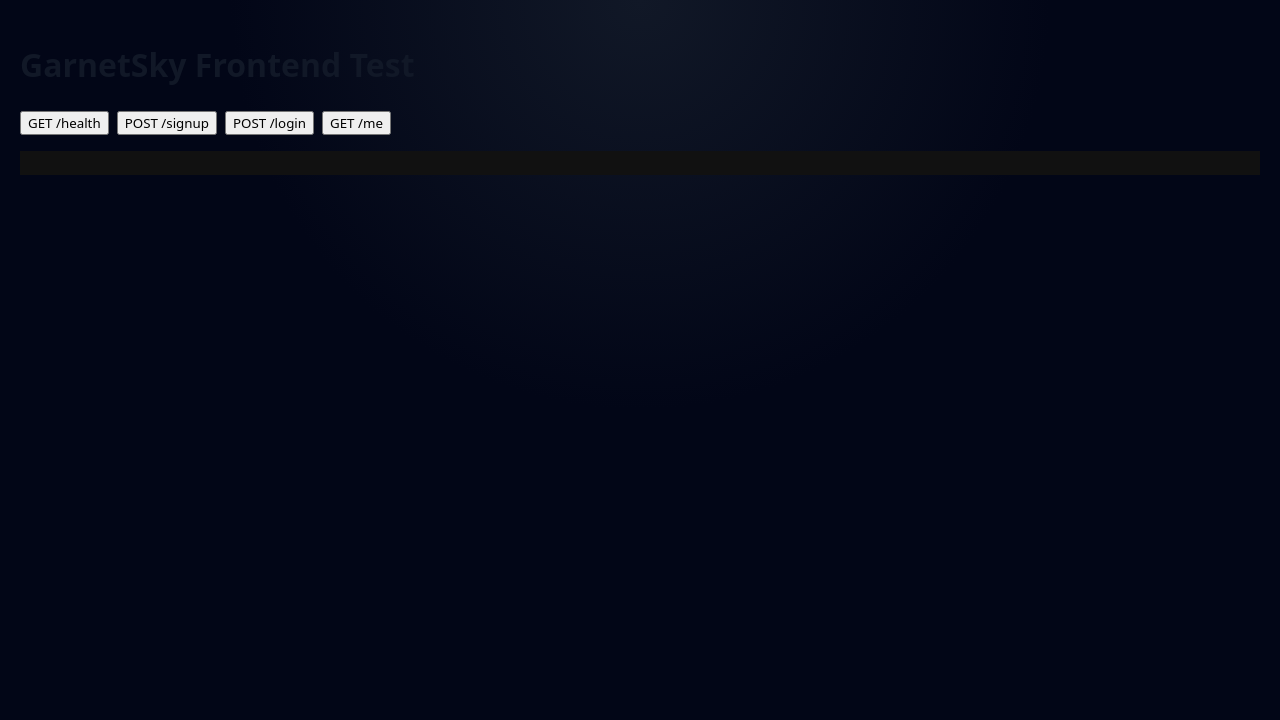
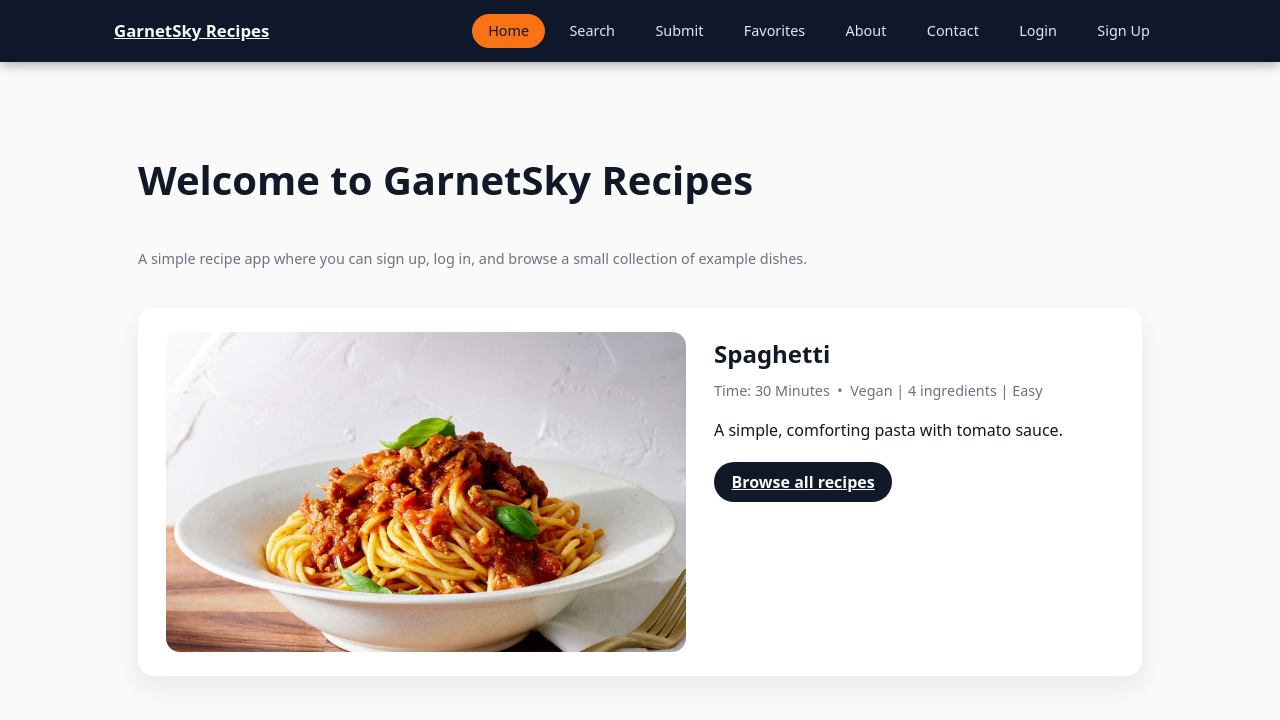
Before and after one commit to carterAnt03/GarnetSky-deploy, a React (Vite) app in the folder app/: page / in a window 1280 px wide. Shown: the top 720 px of the page. Built offline with nearby package versions, Linux system fonts and the light colour scheme; no server answers.

Commit message:
Switched App.jsx to real site routes while separating test site

```diff
--- a/app/src/App.jsx
+++ b/app/src/App.jsx
@@ -1,92 +1,57 @@
-import { useState } from "react";
-import { api } from "./api";
+import { BrowserRouter, Routes, Route } from "react-router-dom";
+import "./App.css";
 
-export default function App() {
-  const [out, setOut] = useState("");
-  const [lastSignup, setLastSignup] = useState(null);
+import NavBar from "./components/NavBar";
 
-  function show(data) {
-    setOut(typeof data === "string" ? data : JSON.stringify(data, null, 2));
-  }
+// Pages
+import Home from "./pages/Home";
+import Search from "./pages/Search";
+import Submit from "./pages/Submit";
+import Favorites from "./pages/Favorites";
+import About from "./pages/About";
+import Contact from "./pages/Contact";
+import Login from "./pages/Login";
+import Signup from "./pages/Signup";
+import RecipeDetails from "./pages/RecipeDetails";
 
-  async function testHealth() {
-    try {
-      const data = await api("/api/v1/health", { method: "GET" });
-      show(data);
-    } catch (e) {
-      show(`ERROR: ${e.message}`);
-    }
-  }
+// Optional: keep your API test page accessible at /__test
+import TestApi from "./pages/TestApi";
 
-  async function signup() {
-    const ts = Date.now();
-    const email = `test${ts}@example.com`;
-    const username = `user${ts}`;
-    const password = "Password123!";
-
-    try {
-      const data = await api("/api/v1/auth/signup", {
-        method: "POST",
-        body: JSON.stringify({
-          email,
-          password,
-          username,
-          display_name: "Test User", // <-- server expects display_name (snake_case)
-        }),
-      });
-
-      setLastSignup({ email, username, password });
-      show({ created: data, savedCredsForLogin: { email, password } });
-    } catch (e) {
-      show(`ERROR: ${e.message}`);
-    }
-  }
-
-  async function login() {
-    // If you just hit signup, we use that user automatically
-    const identifier = lastSignup?.email || "test3@example.com";
-    const password = lastSignup?.password || "Password123!";
-
-    try {
-      const data = await api("/api/v1/auth/login", {
-        method: "POST",
-        body: JSON.stringify({ identifier, password }),
-      });
-      show({ loggedInAs: identifier, response: data });
-    } catch (e) {
-      show(`ERROR: ${e.message}`);
-    }
-  }
-
-  async function me() {
-    try {
-      const data = await api("/api/v1/auth/me", { method: "GET" });
-      show(data);
-    } catch (e) {
-      show(`ERROR: ${e.message}`);
-    }
-  }
-
+function NotFound() {
   return (
-    <div style={{ padding: 20 }}>
-      <h1>GarnetSky Frontend Test</h1>
-
-      <div style={{ display: "flex", gap: 8, flexWrap: "wrap" }}>
-        <button onClick={testHealth}>GET /health</button>
-        <button onClick={signup}>POST /signup</button>
-        <button onClick={login}>POST /login</button>
-        <button onClick={me}>GET /me</button>
-      </div>
-
-      {lastSignup && (
-        <p style={{ marginTop: 12 }}>
-          Last signup email: <code>{lastSignup.email}</code>
-        </p>
-      )}
-
-      <pre style={{ marginTop: 16, background: "#111", color: "#0f0", padding: 12 }}>
-        {out}
-      </pre>
+    <div className="section">
+      <h1 className="page-title">404</h1>
+      <p className="muted">That page doesn’t exist.</p>
     </div>
   );
 }
+
+export default function App() {
+  return (
+    <BrowserRouter>
+      <div className="app-shell">
+        <NavBar />
+
+        <main>
+          <Routes>
+            <Route path="/" element={<Home />} />
+            <Route path="/search" element={<Search />} />
+            <Route path="/submit" element={<Submit />} />
+            <Route path="/favorites" element={<Favorites />} />
+            <Route path="/recipe/:id" element={<RecipeDetails />} />
+            <Route path="/about" element={<About />} />
+            <Route path="/contact" element={<Contact />} />
+
+            <Route path="/login" element={<Login />} />
+            <Route path="/signup" element={<Signup />} />
+
+            {/* Keep your test harness here */}
+            <Route path="/__test" element={<TestApi />} />
+
+            <Route path="*" element={<NotFound />} />
+          </Routes>
+        </main>
+      </div>
+    </BrowserRouter>
+  );
+}
--- /dev/null
+++ b/app/src/pages/TestApi.jsx
@@ -0,0 +1,92 @@
+import { useState } from "react";
+import { api } from "./api";
+
+export default function App() {
+  const [out, setOut] = useState("");
+  const [lastSignup, setLastSignup] = useState(null);
+
+  function show(data) {
+    setOut(typeof data === "string" ? data : JSON.stringify(data, null, 2));
+  }
+
+  async function testHealth() {
+    try {
+      const data = await api("/api/v1/health", { method: "GET" });
+      show(data);
+    } catch (e) {
+      show(`ERROR: ${e.message}`);
+    }
+  }
+
+  async function signup() {
+    const ts = Date.now();
+    const email = `test${ts}@example.com`;
+    const username = `user${ts}`;
+    const password = "Password123!";
+
+    try {
+      const data = await api("/api/v1/auth/signup", {
+        method: "POST",
+        body: JSON.stringify({
+          email,
+          password,
+          username,
+          display_name: "Test User", // <-- server expects display_name (snake_case)
+        }),
+      });
+
+      setLastSignup({ email, username, password });
+      show({ created: data, savedCredsForLogin: { email, password } });
+    } catch (e) {
+      show(`ERROR: ${e.message}`);
+    }
+  }
+
+  async function login() {
+    // If you just hit signup, we use that user automatically
+    const identifier = lastSignup?.email || "test3@example.com";
+    const password = lastSignup?.password || "Password123!";
+
+    try {
+      const data = await api("/api/v1/auth/login", {
+        method: "POST",
+        body: JSON.stringify({ identifier, password }),
+      });
+      show({ loggedInAs: identifier, response: data });
+    } catch (e) {
+      show(`ERROR: ${e.message}`);
+    }
+  }
+
+  async function me() {
+    try {
+      const data = await api("/api/v1/auth/me", { method: "GET" });
+      show(data);
+    } catch (e) {
+      show(`ERROR: ${e.message}`);
+    }
+  }
+
+  return (
+    <div style={{ padding: 20 }}>
+      <h1>GarnetSky Frontend Test</h1>
+
+      <div style={{ display: "flex", gap: 8, flexWrap: "wrap" }}>
+        <button onClick={testHealth}>GET /health</button>
+        <button onClick={signup}>POST /signup</button>
+        <button onClick={login}>POST /login</button>
+        <button onClick={me}>GET /me</button>
+      </div>
+
+      {lastSignup && (
+        <p style={{ marginTop: 12 }}>
+          Last signup email: <code>{lastSignup.email}</code>
+        </p>
+      )}
+
+      <pre style={{ marginTop: 16, background: "#111", color: "#0f0", padding: 12 }}>
+        {out}
+      </pre>
+    </div>
+  );
+}
```
Also changed, not shown: app/vercel.json (added).
